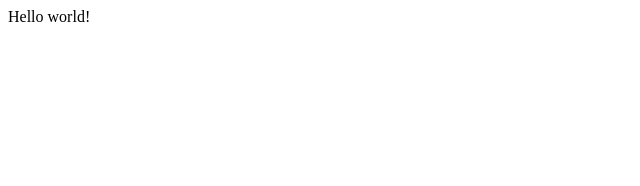
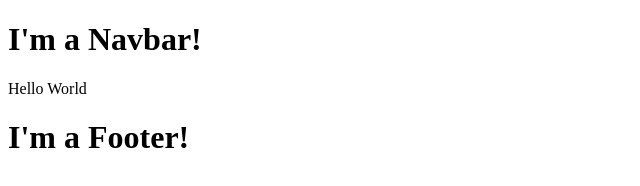
Before and after one commit to khvan/gatsby-adventure, a Gatsby site: page / in a window 1280 px wide. Shown: the whole page, without its empty margins (0-640 px from the left). Built offline with nearby package versions, Linux system fonts and the light colour scheme; Gatsby itself is replaced by a stand-in of ours.

Commit message:
set up basic structure for gatsby project

```diff
--- /dev/null
+++ b/src/pages/404.js
@@ -0,0 +1,15 @@
+import React from 'react';
+import {Link} from 'gatsby';
+import Layout from './components/Layout';
+
+export default function error () {
+  return (
+    <Layout>
+      hello form error ::::
+      <Link to="/">Home </Link>
+      <Link to="/tours/">Tours</Link>
+      <Link to="/blog/">Blog</Link>
+      <Link to="/contact/">Contact</Link>
+    </Layout>
+  );
+}
--- /dev/null
+++ b/src/pages/components/Footer.js
@@ -0,0 +1,9 @@
+import React from 'react'
+
+export default function Footer() {
+  return (
+    <div>
+      <h1>I'm a Footer!</h1>
+    </div>
+  )
+}
--- /dev/null
+++ b/src/pages/components/Layout.js
@@ -0,0 +1,13 @@
+import React from 'react';
+import NavBar from './NavBar';
+import Footer from './Footer';
+
+export default function Layout ({children}) {
+  return (
+  <>
+  <NavBar />
+  {children}
+  <Footer />
+  </>
+  )
+}
--- /dev/null
+++ b/src/pages/components/NavBar.js
@@ -0,0 +1,9 @@
+import React from 'react'
+
+export default function NavBar() {
+  return (
+    <div>
+      <h1>I'm a Navbar!</h1>
+    </div>
+  )
+}
--- a/src/pages/index.js
+++ b/src/pages/index.js
@@ -1,3 +1,10 @@
-import React from "react"
+import React from "react";
+import {Link} from 'gatsby';
+import Layout from './components/Layout';
 
-export default () => <div>Hello world!</div>
+export default () =>
+<>
+<Layout >
+  Hello World
+</Layout>
+</>
```
Also changed, not shown: src/pages/blog.js (added, +17 -0 lines), src/pages/contact.js (added, +15 -0 lines), src/pages/tours.js (added, +17 -0 lines).
